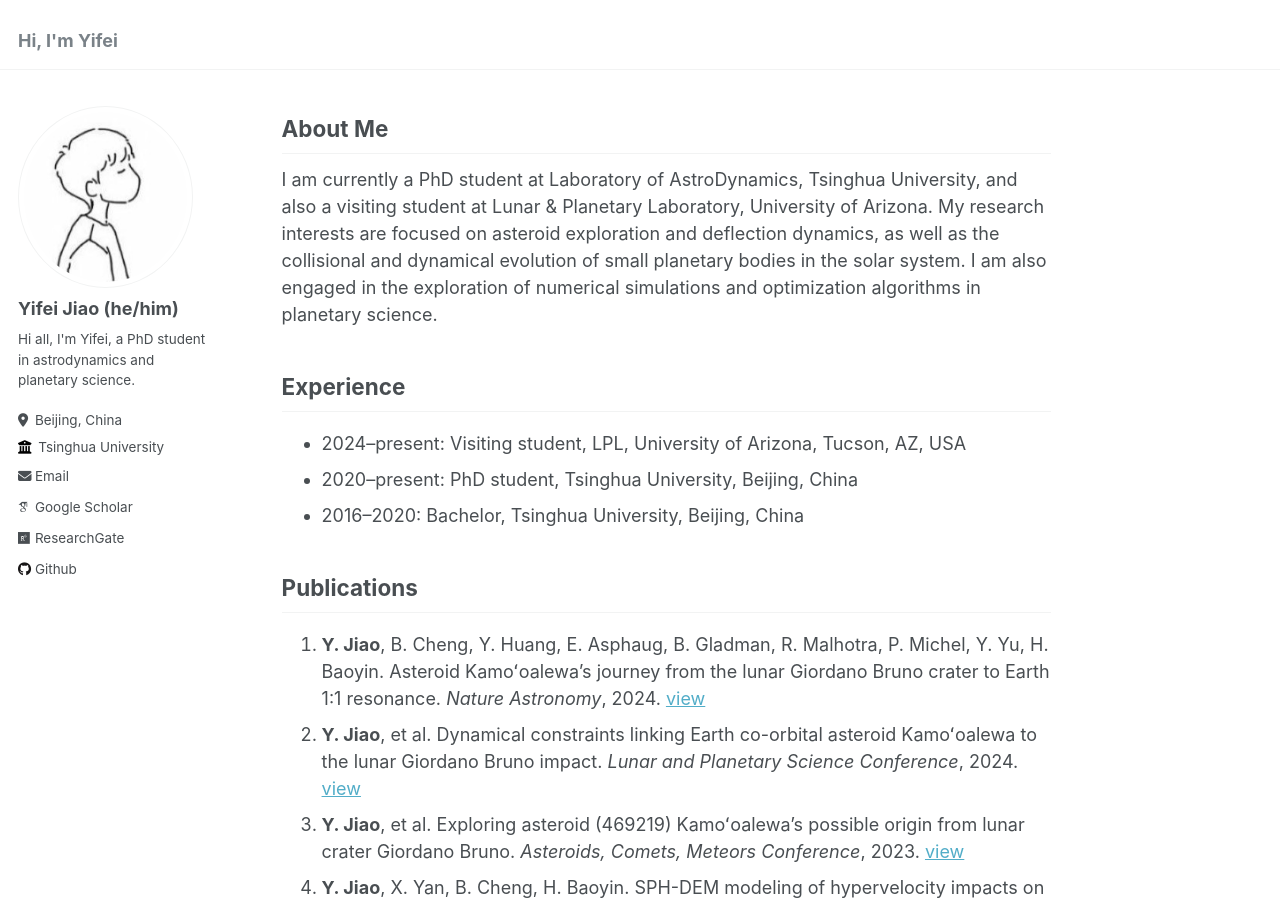
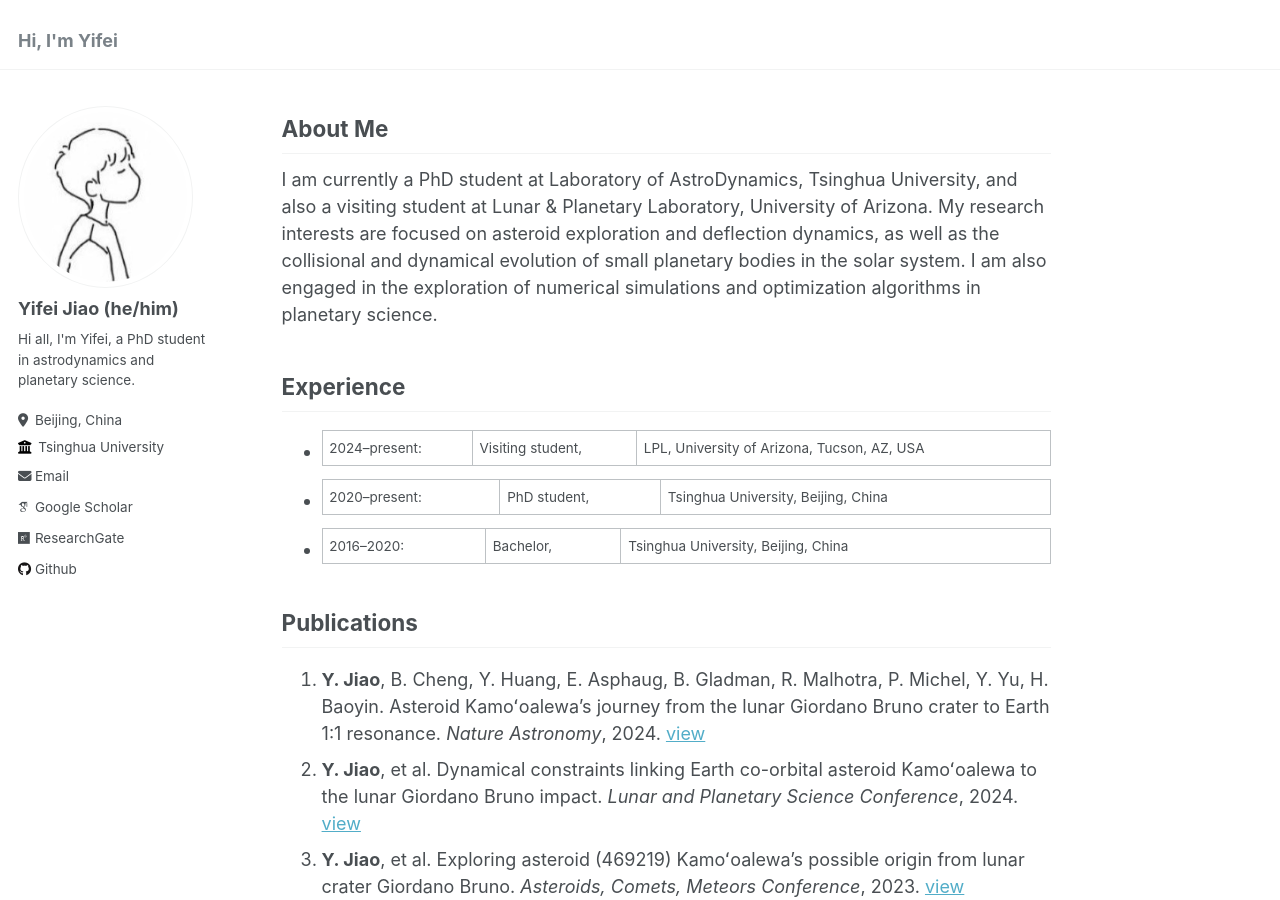
Before and after one commit to jiaoyf-thu/jiaoyf-thu.github.io, a Jekyll site: the page built from _pages/about.md, in a window 1280 px wide and 900 px high. Built offline with Jekyll 4.4.1, drawn with Linux system fonts in a browser that asks for light colours; some web fonts are replaced.

```diff
--- a/_pages/about.md
+++ b/_pages/about.md
@@ -13,9 +13,9 @@ I am currently a PhD student at Laboratory of AstroDynamics, Tsinghua University
 
 ## Experience
 
-+ 2024--present: Visiting student, LPL, University of Arizona, Tucson, AZ, USA
-+ 2020--present: PhD student,      Tsinghua University, Beijing, China
-+ 2016--2020:    Bachelor,         Tsinghua University, Beijing, China
++ 2024--present: | Visiting student, | LPL, University of Arizona, Tucson, AZ, USA
++ 2020--present: | PhD student,      | Tsinghua University, Beijing, China
++ 2016--2020:    | Bachelor,         | Tsinghua University, Beijing, China
 
 ## Publications
 1. **Y. Jiao**, B. Cheng, Y. Huang, E. Asphaug, B. Gladman, R. Malhotra, P. Michel, Y. Yu, H. Baoyin. Asteroid Kamoʻoalewa's journey from the lunar Giordano Bruno crater to Earth 1:1 resonance. *Nature Astronomy*, 2024. [view](https://www.nature.com/articles/s41550-024-02258-z)
```
